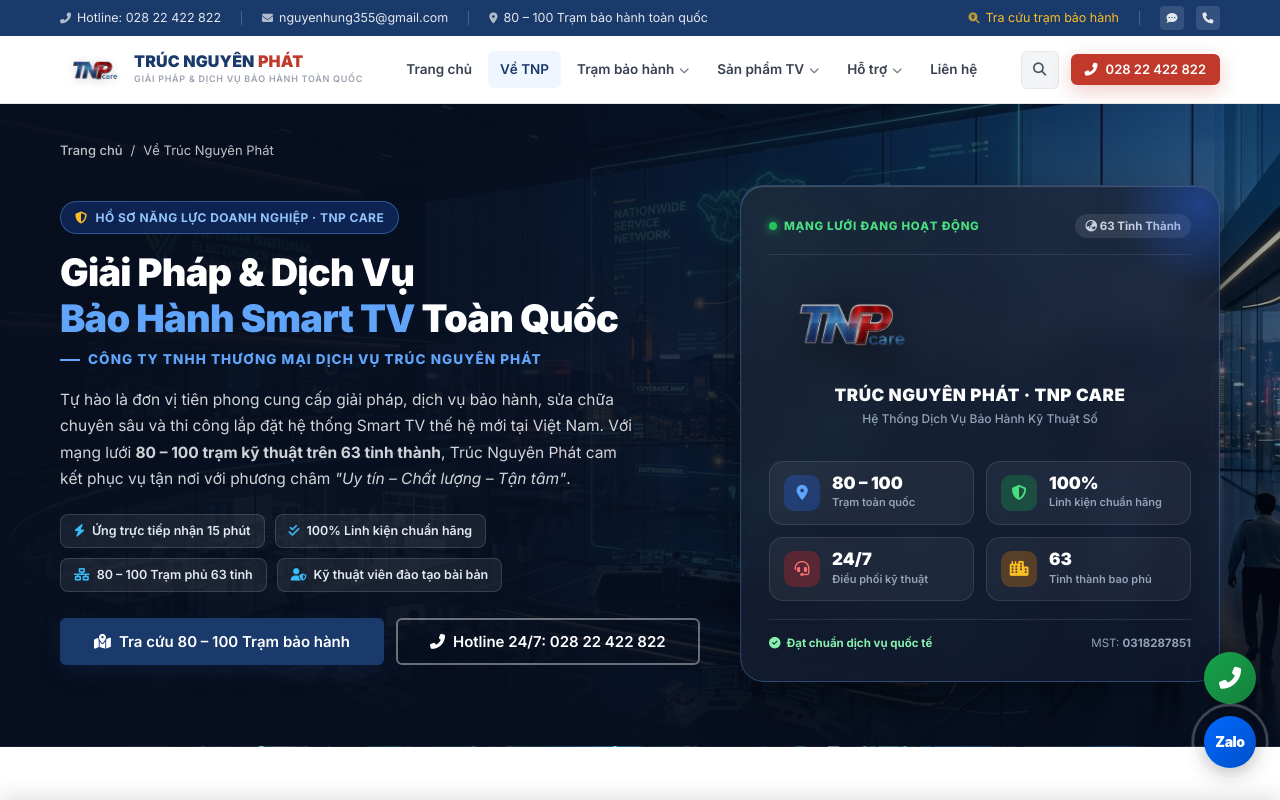
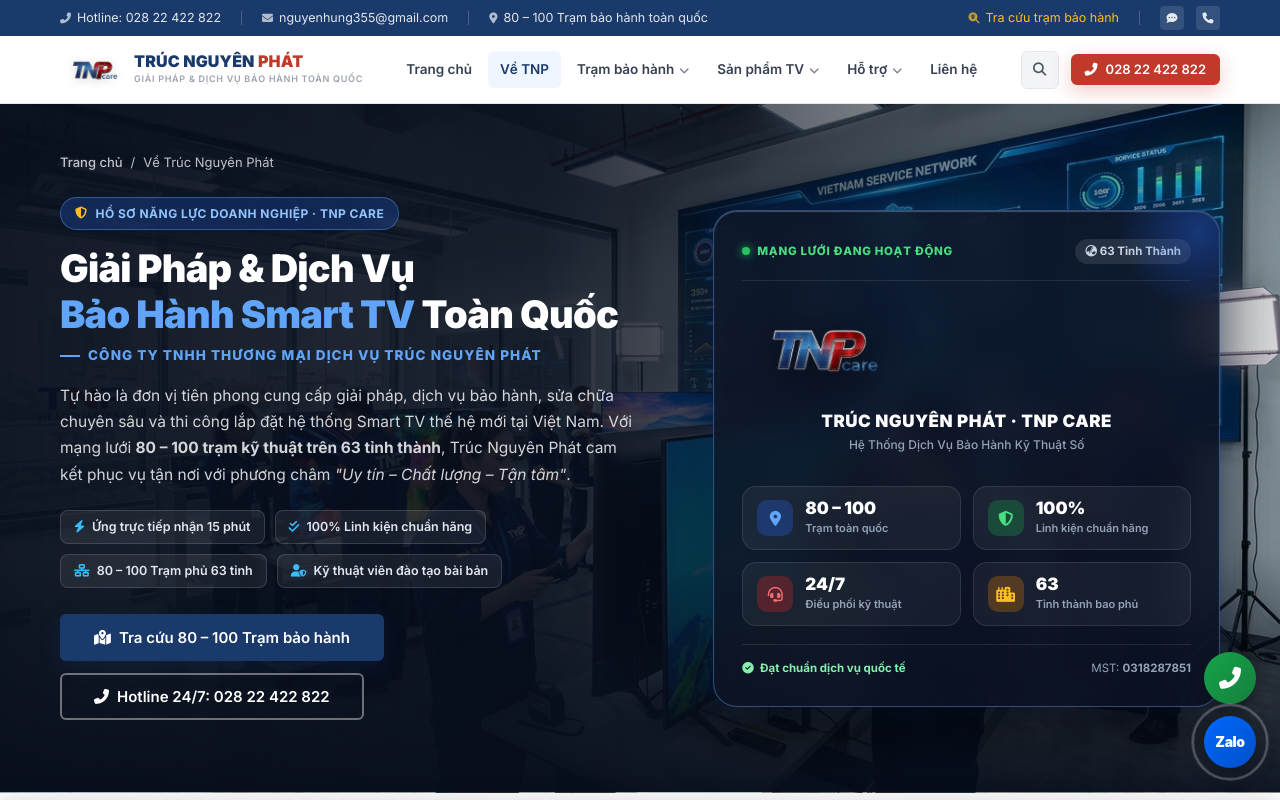
Before and after one commit to nguyenconghaodn2004-ui/tnp-website, a website: page gioi-thieu.html in a window 1280 px wide. Shown: the top 800 px of the page. Drawn offline with Linux system fonts and the light colour scheme.

Commit message:
Nang cap anh nen phong trung tam dieu hanh TNP sang ro, tang do tuong phan va hieu ung phat sang cho banner Gioi Thieu va Tram Bao Hanh

```diff
--- a/css/style.css
+++ b/css/style.css
@@ -1546,12 +1546,12 @@
    ════════════════════════════════════════ */
 .tnp-corporate-hero {
   position: relative;
-  background: #070e1e url('../images/banner_corporate_hq.jpg') center right / cover no-repeat;
-  color: #fff;
-  padding-top: 36px;
-  padding-bottom: 64px;
+  background: #0b1528 url('../images/banner_tnp_service_hq.jpg') center center / cover no-repeat;
+  color: #fff;
+  padding-top: 48px;
+  padding-bottom: 72px;
   overflow: hidden;
-  border-bottom: 1px solid rgba(255,255,255,.1);
+  border-bottom: 1px solid rgba(255,255,255,.15);
 }
 
 .tnp-corporate-hero::before {
@@ -1559,11 +1559,11 @@
   position: absolute;
   inset: 0;
   background: linear-gradient(90deg,
-    rgba(7, 14, 30, 0.97) 0%,
-    rgba(7, 14, 30, 0.92) 42%,
-    rgba(7, 14, 30, 0.65) 75%,
-    rgba(7, 14, 30, 0.35) 100%),
-    linear-gradient(0deg, rgba(7, 14, 30, 0.9) 0%, transparent 30%);
+    rgba(7, 14, 28, 0.95) 0%,
+    rgba(7, 14, 28, 0.88) 42%,
+    rgba(7, 14, 28, 0.45) 75%,
+    rgba(7, 14, 28, 0.15) 100%),
+    linear-gradient(0deg, rgba(7, 14, 28, 0.9) 0%, transparent 35%);
   z-index: 1;
   pointer-events: none;
 }
@@ -1583,7 +1583,7 @@
 
 .tnp-hero-grid {
   display: grid;
-  grid-template-columns: 1.2fr 0.9fr;
+  grid-template-columns: 1.15fr 0.95fr;
   gap: 40px;
   align-items: center;
   position: relative;
@@ -1674,16 +1674,18 @@
 /* Right Side: Showcase Dashboard Glass Card */
 .tnp-hero-dashboard-card {
   position: relative;
-  background: linear-gradient(145deg, rgba(30,41,59,.75) 0%, rgba(15,23,42,.85) 100%);
-  border: 1.5px solid rgba(96,165,250,.3);
+  background: linear-gradient(145deg, rgba(15, 23, 42, 0.82) 0%, rgba(10, 17, 34, 0.92) 100%);
+  border: 1.5px solid rgba(96, 165, 250, 0.4);
   border-radius: 24px;
   padding: 28px;
   box-shadow:
-    0 20px 50px rgba(0,0,0,.5),
-    inset 0 1px 1px rgba(255,255,255,.2);
+    0 25px 60px rgba(0,0,0,.6),
+    0 0 30px rgba(37, 99, 235, 0.2),
+    inset 0 1px 1px rgba(255,255,255,.25);
   backdrop-filter: blur(16px);
   overflow: hidden;
 }
+
 
 .tnp-hero-dashboard-card::before {
   content: '';
--- a/public/css/style.css
+++ b/public/css/style.css
@@ -1546,12 +1546,12 @@
    ════════════════════════════════════════ */
 .tnp-corporate-hero {
   position: relative;
-  background: #070e1e url('../images/banner_corporate_hq.jpg') center right / cover no-repeat;
-  color: #fff;
-  padding-top: 36px;
-  padding-bottom: 64px;
+  background: #0b1528 url('../images/banner_tnp_service_hq.jpg') center center / cover no-repeat;
+  color: #fff;
+  padding-top: 48px;
+  padding-bottom: 72px;
   overflow: hidden;
-  border-bottom: 1px solid rgba(255,255,255,.1);
+  border-bottom: 1px solid rgba(255,255,255,.15);
 }
 
 .tnp-corporate-hero::before {
@@ -1559,11 +1559,11 @@
   position: absolute;
   inset: 0;
   background: linear-gradient(90deg,
-    rgba(7, 14, 30, 0.97) 0%,
-    rgba(7, 14, 30, 0.92) 42%,
-    rgba(7, 14, 30, 0.65) 75%,
-    rgba(7, 14, 30, 0.35) 100%),
-    linear-gradient(0deg, rgba(7, 14, 30, 0.9) 0%, transparent 30%);
+    rgba(7, 14, 28, 0.95) 0%,
+    rgba(7, 14, 28, 0.88) 42%,
+    rgba(7, 14, 28, 0.45) 75%,
+    rgba(7, 14, 28, 0.15) 100%),
+    linear-gradient(0deg, rgba(7, 14, 28, 0.9) 0%, transparent 35%);
   z-index: 1;
   pointer-events: none;
 }
@@ -1583,7 +1583,7 @@
 
 .tnp-hero-grid {
   display: grid;
-  grid-template-columns: 1.2fr 0.9fr;
+  grid-template-columns: 1.15fr 0.95fr;
   gap: 40px;
   align-items: center;
   position: relative;
@@ -1674,16 +1674,18 @@
 /* Right Side: Showcase Dashboard Glass Card */
 .tnp-hero-dashboard-card {
   position: relative;
-  background: linear-gradient(145deg, rgba(30,41,59,.75) 0%, rgba(15,23,42,.85) 100%);
-  border: 1.5px solid rgba(96,165,250,.3);
+  background: linear-gradient(145deg, rgba(15, 23, 42, 0.82) 0%, rgba(10, 17, 34, 0.92) 100%);
+  border: 1.5px solid rgba(96, 165, 250, 0.4);
   border-radius: 24px;
   padding: 28px;
   box-shadow:
-    0 20px 50px rgba(0,0,0,.5),
-    inset 0 1px 1px rgba(255,255,255,.2);
+    0 25px 60px rgba(0,0,0,.6),
+    0 0 30px rgba(37, 99, 235, 0.2),
+    inset 0 1px 1px rgba(255,255,255,.25);
   backdrop-filter: blur(16px);
   overflow: hidden;
 }
+
 
 .tnp-hero-dashboard-card::before {
   content: '';
```
Also changed, not shown: images/banner_tnp_service_hq.jpg (added), public/images/banner_tnp_service_hq.jpg (added).
